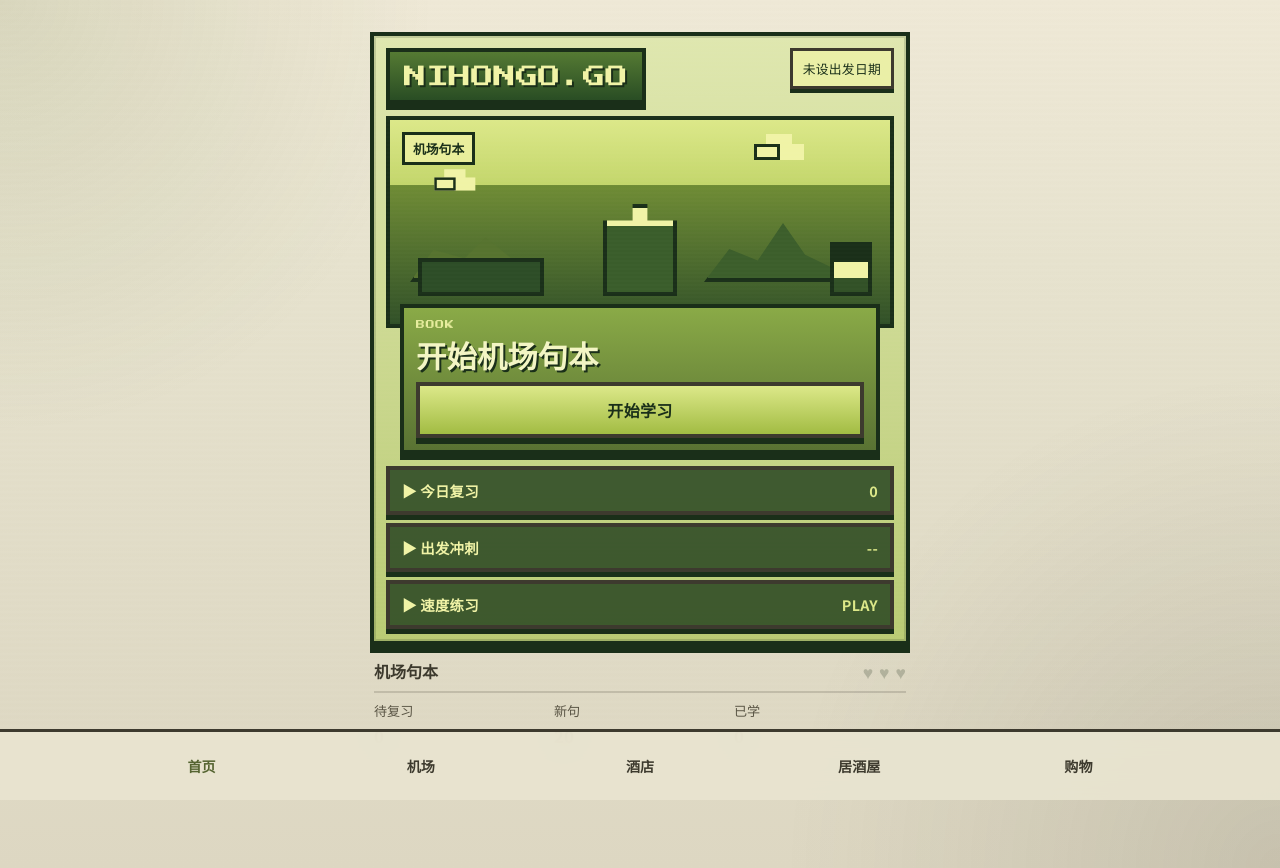
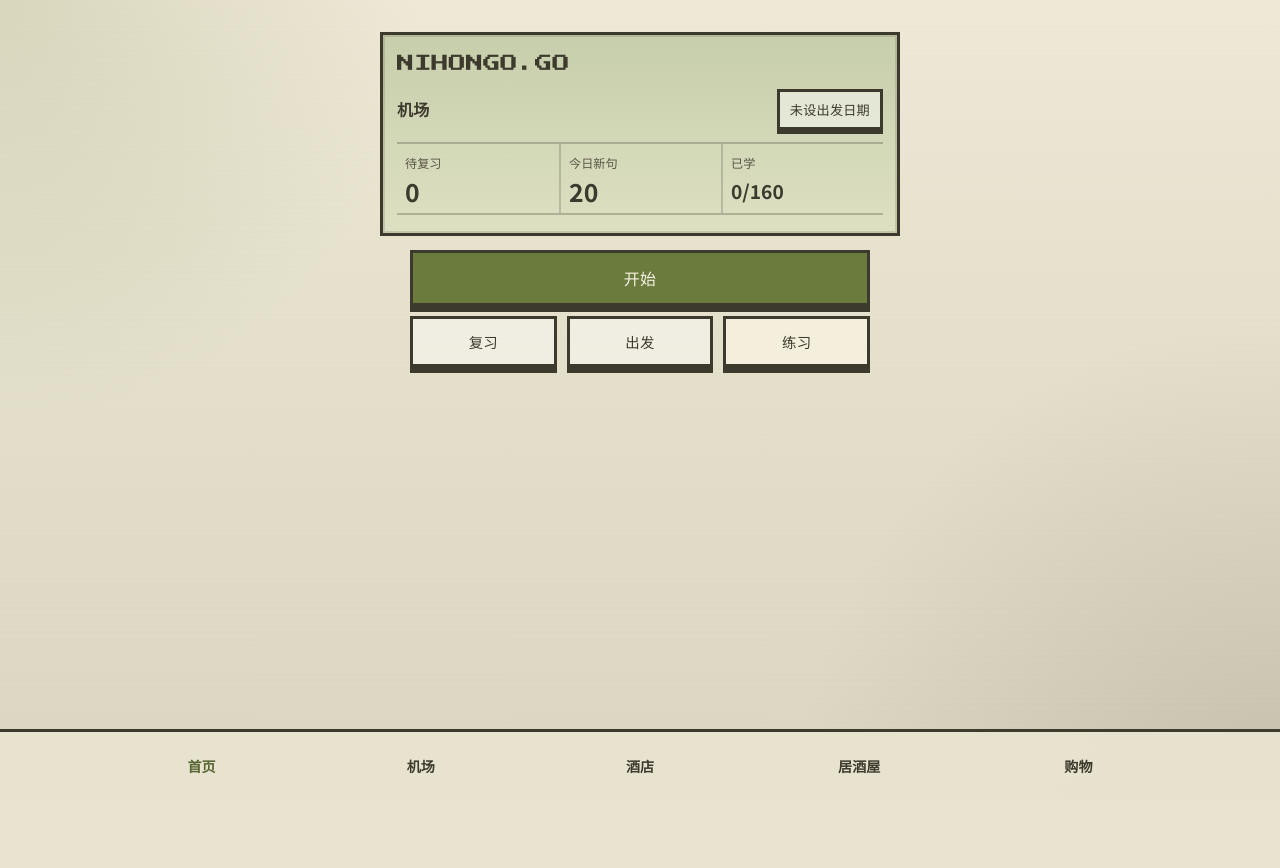
Before and after one commit to bebop-m/japan, a Next.js app: page / in a window 1280 px wide. After the commit the page ends 800 px from the top, so only its background shows below. Built offline with nearby package versions, Linux system fonts and the light colour scheme.

Commit message:
Revert "CODEX像素第一版"
This reverts commit 2f06a609bd1e8f837e7252e654d0990adfee5e95.

```diff
--- a/src/app/globals.css
+++ b/src/app/globals.css
@@ -324,340 +324,6 @@ main {
 
 .gameboy-action-row .pixel-button {
   width: 100%;
-}
-
-.titleboy-home {
-  width: min(100%, 540px);
-  margin: 0 auto;
-  display: grid;
-  gap: 14px;
-}
-
-.titleboy-screen-shell {
-  position: relative;
-  padding: 12px;
-  border: 4px solid #1a2f19;
-  background: linear-gradient(180deg, #dfe7af 0%, #b9cb74 100%);
-  box-shadow:
-    0 8px 0 0 #1a2f19,
-    inset 0 0 0 2px rgba(26, 47, 25, 0.16);
-  overflow: hidden;
-}
-
-.titleboy-screen-shell::after {
-  content: "";
-  position: absolute;
-  inset: 0;
-  pointer-events: none;
-  background: linear-gradient(rgba(255, 255, 255, 0.06) 50%, transparent 50%);
-  background-size: 100% 4px;
-  opacity: 0.18;
-}
-
-.titleboy-screen-top {
-  position: relative;
-  z-index: 2;
-  display: flex;
-  align-items: flex-start;
-  justify-content: space-between;
-  gap: 10px;
-}
-
-.titleboy-logo {
-  display: inline-flex;
-  align-items: center;
-  min-height: 56px;
-  padding: 10px 14px 8px;
-  border: 4px solid #1a2f19;
-  background: linear-gradient(180deg, #557a33 0%, #294d24 100%);
-  color: #f0f3a6;
-  font-family: var(--font-display), monospace;
-  font-size: clamp(1rem, 3vw, 1.4rem);
-  line-height: 1;
-  text-shadow: 2px 2px 0 #1a2f19;
-  box-shadow: 0 6px 0 0 #1a2f19;
-}
-
-.titleboy-settings.pixel-button {
-  min-height: 0;
-  padding: 8px 10px;
-  border-width: 3px;
-  background: rgba(240, 243, 166, 0.72);
-  color: #1a2f19;
-  box-shadow: 0 4px 0 0 #1a2f19;
-  font-size: 0.8rem;
-}
-
-.titleboy-scene {
-  position: relative;
-  margin-top: 12px;
-  height: 212px;
-  border: 4px solid #1a2f19;
-  background: linear-gradient(180deg, #dce889 0%, #c3d66b 32%, #6f8c35 32%, #315028 100%);
-  overflow: hidden;
-}
-
-.titleboy-scene-caption {
-  position: absolute;
-  left: 12px;
-  top: 12px;
-  z-index: 2;
-  padding: 4px 8px;
-  border: 3px solid #1a2f19;
-  background: rgba(240, 243, 166, 0.78);
-  font-size: 0.8rem;
-  font-weight: 700;
-  color: #1a2f19;
-}
-
-.titleboy-cloud {
-  position: absolute;
-  background: #f0f3a6;
-  border: 3px solid #1a2f19;
-  box-shadow:
-    24px 0 0 0 #f0f3a6,
-    12px -10px 0 0 #f0f3a6;
-  width: 26px;
-  height: 16px;
-}
-
-.titleboy-cloud--1 {
-  top: 24px;
-  right: 110px;
-}
-
-.titleboy-cloud--2 {
-  top: 56px;
-  left: 42px;
-  transform: scale(0.82);
-}
-
-.titleboy-hill {
-  position: absolute;
-  bottom: 42px;
-  border: 4px solid #1a2f19;
-  background: #56732f;
-}
-
-.titleboy-hill--back {
-  left: 20px;
-  width: 130px;
-  height: 62px;
-  clip-path: polygon(0 100%, 18% 48%, 42% 62%, 58% 28%, 100% 100%);
-}
-
-.titleboy-hill--front {
-  right: 28px;
-  width: 158px;
-  height: 72px;
-  background: #3c5e2b;
-  clip-path: polygon(0 100%, 16% 54%, 34% 70%, 50% 18%, 64% 62%, 100% 100%);
-}
-
-.titleboy-object,
-.titleboy-mascot {
-  position: absolute;
-  bottom: 28px;
-  border: 4px solid #1a2f19;
-  background: #f0f3a6;
-}
-
-.titleboy-screen-shell--airport .titleboy-object--main {
-  left: 50%;
-  width: 74px;
-  height: 92px;
-  transform: translateX(-50%);
-  background: linear-gradient(180deg, #f0f3a6 0 18px, #3a5d2b 18px 100%);
-  clip-path: polygon(40% 0, 60% 0, 60% 18%, 100% 18%, 100% 100%, 0 100%, 0 18%, 40% 18%);
-}
-
-.titleboy-screen-shell--airport .titleboy-object--alt {
-  left: 28px;
-  width: 126px;
-  height: 38px;
-  background: #2d4d27;
-}
-
-.titleboy-screen-shell--hotel .titleboy-object--main,
-.titleboy-screen-shell--shopping .titleboy-object--main,
-.titleboy-screen-shell--izakaya .titleboy-object--main {
-  left: 34px;
-  width: 178px;
-  height: 76px;
-  background: linear-gradient(180deg, #f0f3a6 0 12px, #325127 12px 100%);
-}
-
-.titleboy-screen-shell--hotel .titleboy-object--alt {
-  right: 24px;
-  width: 80px;
-  height: 104px;
-  background: linear-gradient(180deg, #f0f3a6 0 18px, #355629 18px 100%);
-}
-
-.titleboy-screen-shell--shopping .titleboy-object--alt {
-  right: 22px;
-  width: 96px;
-  height: 66px;
-  background: linear-gradient(180deg, #f0f3a6 0 14px, #43672d 14px 100%);
-}
-
-.titleboy-screen-shell--izakaya .titleboy-object--alt {
-  right: 28px;
-  width: 90px;
-  height: 74px;
-  background: linear-gradient(180deg, #f0f3a6 0 14px, #294924 14px 100%);
-}
-
-.titleboy-screen-shell--clear .titleboy-object--main {
-  left: 50%;
-  bottom: 38px;
-  width: 140px;
-  height: 140px;
-  transform: translateX(-50%) rotate(45deg);
-  background: #f0f3a6;
-}
-
-.titleboy-screen-shell--clear .titleboy-object--alt {
-  left: 50%;
-  bottom: 70px;
-  width: 72px;
-  height: 72px;
-  transform: translateX(-50%);
-  border-radius: 50%;
-  background: #365529;
-}
-
-.titleboy-mascot {
-  right: 18px;
-  width: 42px;
-  height: 54px;
-  background: linear-gradient(180deg, #1a2f19 0 16px, #f0f3a6 16px 32px, #325127 32px 100%);
-}
-
-.titleboy-primary-panel {
-  position: relative;
-  z-index: 2;
-  margin: -24px 14px 0;
-  padding: 12px;
-  border: 4px solid #1a2f19;
-  background: linear-gradient(180deg, #8aaa47 0%, #597233 100%);
-  box-shadow: 0 6px 0 0 #1a2f19;
-  display: grid;
-  gap: 10px;
-}
-
-.titleboy-primary-kicker {
-  font-family: var(--font-display), monospace;
-  font-size: 0.56rem;
-  color: rgba(240, 243, 166, 0.92);
-  letter-spacing: 0.08em;
-}
-
-.titleboy-primary-title {
-  font-size: clamp(1.3rem, 4vw, 1.9rem);
-  font-weight: 900;
-  line-height: 1.1;
-  color: #f3f5c4;
-  text-shadow: 2px 2px 0 #1a2f19;
-}
-
-.titleboy-primary-button.pixel-button {
-  width: 100%;
-  min-height: 54px;
-  border-width: 4px;
-  background: linear-gradient(180deg, #dce889 0%, #a2bc43 100%);
-  color: #1a2f19;
-  box-shadow: 0 6px 0 0 #1a2f19;
-  font-size: 1rem;
-  font-weight: 800;
-}
-
-.titleboy-menu-list {
-  position: relative;
-  z-index: 2;
-  display: grid;
-  gap: 8px;
-  margin-top: 12px;
-}
-
-.titleboy-menu-item.pixel-button {
-  justify-content: space-between;
-  width: 100%;
-  min-height: 48px;
-  padding: 10px 12px;
-  border-width: 4px;
-  background: rgba(35, 64, 30, 0.82);
-  color: #f0f3a6;
-  box-shadow: 0 5px 0 0 #1a2f19;
-}
-
-.titleboy-menu-item.pixel-button.secondary {
-  background: rgba(73, 110, 43, 0.92);
-}
-
-.titleboy-menu-left,
-.titleboy-menu-right {
-  display: inline-flex;
-  align-items: center;
-  gap: 8px;
-  font-weight: 800;
-}
-
-.titleboy-menu-right {
-  color: #dce889;
-}
-
-.titleboy-footer {
-  display: grid;
-  gap: 8px;
-  padding: 0 4px;
-}
-
-.titleboy-footer-row {
-  display: flex;
-  align-items: center;
-  justify-content: space-between;
-  gap: 10px;
-  font-weight: 800;
-}
-
-.titleboy-footer-title {
-  font-size: 1rem;
-}
-
-.titleboy-heart-row {
-  display: inline-flex;
-  gap: 6px;
-}
-
-.titleboy-heart {
-  font-size: 1.1rem;
-  line-height: 1;
-  color: rgba(26, 47, 25, 0.22);
-}
-
-.titleboy-heart.filled {
-  color: #365529;
-}
-
-.titleboy-footer-stats {
-  display: grid;
-  grid-template-columns: repeat(3, 1fr);
-  gap: 8px;
-  padding-top: 8px;
-  border-top: 2px solid rgba(61, 58, 46, 0.18);
-}
-
-.titleboy-footer-stat {
-  display: grid;
-  gap: 4px;
-  font-size: 0.82rem;
-  color: var(--ink-soft);
-}
-
-.titleboy-footer-stat strong {
-  font-size: 1.05rem;
-  color: var(--ink);
 }
 
 .machine-card {
@@ -1094,18 +760,3 @@ rt {
     grid-template-columns: 1.2fr 0.8fr;
   }
 }
-
-@media (max-width: 480px) {
-  .titleboy-primary-title {
-    font-size: 1.12rem;
-  }
-
-  .titleboy-scene {
-    height: 188px;
-  }
-
-  .titleboy-menu-item.pixel-button {
-    min-height: 44px;
-    font-size: 0.84rem;
-  }
-}
--- a/src/components/dashboard-shell.tsx
+++ b/src/components/dashboard-shell.tsx
@@ -1,17 +1,25 @@
 "use client";
 
 import { useMemo } from "react";
-
 import { PixelButton } from "@/components/pixel-button";
 import { getScene } from "@/lib/content";
-import { getCurrentBookSceneId, getSceneBookAvailableCount } from "@/lib/books";
+import {
+  getCurrentBookSceneId,
+  getSceneBookAvailableCount
+} from "@/lib/books";
 import {
   resolveCurriculumCompletion,
-  resolveDepartureCountdown
+  resolveDepartureCountdown,
+  resolvePrimaryAction
 } from "@/lib/dashboard/home";
 import { getDepartureReadyReviewItems } from "@/lib/storage/favorites";
 import { readStorageState } from "@/lib/storage/local";
-import { getDueReviewItems, getMasteredSentenceCount, getPhraseReviewItemCount, getSpotlightReviewItems } from "@/lib/review/srs";
+import {
+  getDueReviewItems,
+  getMasteredSentenceCount,
+  getPhraseReviewItemCount,
+  getSpotlightReviewItems
+} from "@/lib/review/srs";
 import type { SceneSummary } from "@/lib/types/content";
 import type { AppStorageState } from "@/lib/types/storage";
 
@@ -26,7 +34,13 @@ const sceneNameMap: Record<SceneSummary["id"], string> = {
   shopping: "购物"
 };
 
-function getCountdownLabel(countdown: ReturnType<typeof resolveDepartureCountdown>): string {
+interface DashboardAction {
+  href: string;
+  label: string;
+  variant: "secondary" | "ghost";
+}
+
+function getCountdownLabel(countdown: ReturnType<typeof resolveDepartureCountdown>) {
   if (countdown.kind === "unset") {
     return "未设出发日期";
   }
@@ -39,39 +53,74 @@ function getCountdownLabel(countdown: ReturnType<typeof resolveDepartureCountdow
     return "已过期";
   }
 
-  return `${countdown.daysUntil ?? "--"} 天`;
+  return `${countdown.daysUntil} 天`;
 }
 
-function hasStartedBook(storage: AppStorageState, sceneId: SceneSummary["id"]): boolean {
-  return Object.values(storage.reviewItems).some((item) => {
-    if (item.sceneId !== sceneId || item.contentType !== "phrase") {
-      return false;
-    }
-
-    return Boolean(item.lastStudiedAt || item.stepState.currentStep > 0 || item.completedAt);
-  });
+function hasStartedBook(storage: AppStorageState, sceneId: SceneSummary["id"]) {
+  return Object.values(storage.reviewItems).some(
+    (item) =>
+      item.sceneId === sceneId &&
+      (item.stepState.currentStep > 0 || Boolean(item.completedAt) || Boolean(item.lastStudiedAt))
+  );
 }
 
-function getFilledHearts(current: number, total: number): number {
-  if (total <= 0) {
-    return 0;
-  }
-
-  return Math.min(3, Math.max(0, Math.ceil((current / total) * 3)));
+interface HomeScreenProps {
+  headline: string;
+  spotlightCount: number;
+  countdownLabel: string;
+  stat1Label: string;
+  stat1Value: string | number;
+  stat2Label: string;
+  stat2Value: string | number;
+  stat3Label: string;
+  stat3Value: string | number;
 }
 
-interface TitleMenuItem {
-  href: string;
-  label: string;
-  value: string;
-  variant?: "primary" | "secondary" | "ghost";
-}
+function HomeScreen({
+  headline,
+  spotlightCount,
+  countdownLabel,
+  stat1Label,
+  stat1Value,
+  stat2Label,
+  stat2Value,
+  stat3Label,
+  stat3Value
+}: HomeScreenProps) {
+  return (
+    <div className="gameboy-screen">
+      <div className="hero-title">
+        <span className="display" style={{ fontSize: "1.08rem" }}>
+          NIHONGO.GO
+        </span>
+      </div>
 
-interface PanelState {
-  kicker: string;
-  title: string;
-  label: string;
-  href: string;
+      <div className="gameboy-book-row">
+        <div className="gameboy-book-meta">
+          <span className="gameboy-book-label">{headline}</span>
+          {spotlightCount > 0 ? <span className="badge danger">回炉 {spotlightCount}</span> : null}
+        </div>
+        <PixelButton href="/settings" variant="ghost" className="gameboy-countdown">
+          {countdownLabel}
+        </PixelButton>
+      </div>
+
+      <div className="gameboy-hud">
+        <div className="gameboy-stat">
+          <span className="gameboy-stat-label">{stat1Label}</span>
+          <strong className="gameboy-stat-value">{stat1Value}</strong>
+        </div>
+        <div className="gameboy-stat">
+          <span className="gameboy-stat-label">{stat2Label}</span>
+          <strong className="gameboy-stat-value">{stat2Value}</strong>
+        </div>
+        <div className="gameboy-stat">
+          <span className="gameboy-stat-label">{stat3Label}</span>
+          <strong className="gameboy-stat-value compact">{stat3Value}</strong>
+        </div>
+      </div>
+    </div>
+  );
 }
 
 export function DashboardShell({ scenes }: DashboardShellProps) {
@@ -85,16 +134,14 @@ export function DashboardShell({ scenes }: DashboardShellProps) {
     bookProgressByScene: storage.bookProgressByScene,
     scenes
   });
-
   const currentBookSceneId = getCurrentBookSceneId(storage, scenes);
+  const currentBookLabel = sceneNameMap[currentBookSceneId];
   const currentBookScene = getScene(currentBookSceneId);
-  const currentBookLabel = sceneNameMap[currentBookSceneId];
   const currentBookHref = `/scene/${currentBookSceneId}`;
   const currentBookStarted = hasStartedBook(storage, currentBookSceneId);
   const newSentenceCount = currentBookScene
     ? Math.min(20, getSceneBookAvailableCount(currentBookScene, storage, "sentence"))
     : 0;
-
   const countdown = resolveDepartureCountdown({
     departureDateISO: storage.userSettings.departureDateISO,
     totalReviewItems,
@@ -102,182 +149,87 @@ export function DashboardShell({ scenes }: DashboardShellProps) {
     departureReadyCount
   });
   const countdownLabel = getCountdownLabel(countdown);
-  const heartsFilled = completion.isCurriculumComplete
-    ? 3
-    : getFilledHearts(masteredSentenceCount, Math.max(totalReviewItems, 1));
-
-  let panel: PanelState;
-
-  if (completion.isCurriculumComplete) {
-    if (dueReviewCount > 0) {
-      panel = {
-        kicker: "CLEAR",
-        title: "通关后清复习",
-        label: "继续复习",
-        href: "/review"
-      };
-    } else if (departureReadyCount > 0) {
-      panel = {
-        kicker: "CLEAR",
-        title: "全句本已通关",
-        label: "出发冲刺",
-        href: "/departure"
-      };
-    } else {
-      panel = {
-        kicker: "CLEAR",
-        title: "全句本已通关",
-        label: "自由练习",
-        href: "/practice"
-      };
-    }
-  } else if (countdown.kind === "today") {
-    panel = {
-      kicker: "TODAY",
-      title: "开始出发冲刺",
-      label: "立刻开始",
-      href: "/departure"
-    };
-  } else if (dueReviewCount > 0) {
-    panel = {
-      kicker: "TODAY",
-      title: "开始今日复习",
-      label: "立即开始",
-      href: "/review"
-    };
-  } else {
-    panel = {
-      kicker: "BOOK",
-      title: `${currentBookStarted ? "继续" : "开始"}${currentBookLabel}句本`,
-      label: currentBookStarted ? "继续学习" : "开始学习",
-      href: currentBookHref
-    };
-  }
-
-  const menuCandidates: TitleMenuItem[] = [
-    ...(completion.isCurriculumComplete
-      ? []
-      : [
-          {
-            href: currentBookHref,
-            label: "旅行句本",
-            value: currentBookLabel,
-            variant: "secondary" as const
-          }
-        ]),
+  const primaryAction = resolvePrimaryAction({
+    countdown,
+    dueReviewCount,
+    nextLesson: null,
+    departureReadyCount
+  });
+  const actionButtons: DashboardAction[] = [
     {
       href: "/review",
-      label: "今日复习",
-      value: `${dueReviewCount}`,
-      variant: dueReviewCount > 0 ? "secondary" : "ghost"
+      label: "复习",
+      variant: dueReviewCount > 0 || spotlightCount > 0 ? "secondary" : "ghost"
     },
-    ...(spotlightCount > 0
-      ? [
-          {
-            href: "/review?focus=1",
-            label: "重点回炉",
-            value: `${spotlightCount}`,
-            variant: "secondary" as const
-          }
-        ]
-      : []),
     {
       href: "/departure",
-      label: "出发冲刺",
-      value: departureReadyCount > 0 ? `${departureReadyCount}` : "--",
-      variant: departureReadyCount > 0 ? "secondary" : "ghost"
+      label: "出发",
+      variant:
+        departureReadyCount > 0 || countdown.kind === "urgent" || countdown.kind === "today"
+          ? "secondary"
+          : "ghost"
     },
     {
       href: "/practice",
-      label: "速度练习",
-      value: "PLAY",
-      variant: "ghost"
+      label: "练习",
+      variant: "secondary"
     }
   ];
 
-  const menuItems = menuCandidates.filter((item) => item.href !== panel.href).slice(0, 3);
-  const screenVariant = completion.isCurriculumComplete ? "clear" : currentBookSceneId;
-  const footerStats = completion.isCurriculumComplete
-    ? [
-        { label: "场景", value: `${completion.completedSceneCount}` },
-        { label: "句本", value: `${completion.completedBookCount}` },
-        { label: "已学", value: `${masteredSentenceCount}` }
-      ]
-    : [
-        { label: "待复习", value: `${dueReviewCount}` },
-        { label: "新句", value: `${newSentenceCount}` },
-        { label: "已学", value: `${masteredSentenceCount}` }
-      ];
+  if (completion.isCurriculumComplete) {
+    return (
+      <div className="gameboy-layout">
+        <HomeScreen
+          headline="全部通关"
+          spotlightCount={spotlightCount}
+          countdownLabel={countdownLabel}
+          stat1Label="场景"
+          stat1Value={`${completion.completedSceneCount}/${completion.totalSceneCount}`}
+          stat2Label="句本"
+          stat2Value={`${completion.completedBookCount}/${completion.totalBookCount}`}
+          stat3Label="已学"
+          stat3Value={`${masteredSentenceCount}/${totalReviewItems}`}
+        />
 
-  return (
-    <div className="titleboy-home">
-      <div className={`titleboy-screen-shell titleboy-screen-shell--${screenVariant}`}>
-        <div className="titleboy-screen-top">
-          <div className="titleboy-logo">NIHONGO.GO</div>
-          <PixelButton href="/settings" variant="ghost" className="titleboy-settings">
-            {countdownLabel}
+        <div className="gameboy-controls">
+          <PixelButton href={primaryAction.href} style={{ width: "100%", minHeight: 56, fontSize: "1rem" }}>
+            {primaryAction.label}
           </PixelButton>
-        </div>
-
-        <div className={`titleboy-scene titleboy-scene--${screenVariant}`}>
-          <span className="titleboy-cloud titleboy-cloud--1" />
-          <span className="titleboy-cloud titleboy-cloud--2" />
-          <span className="titleboy-hill titleboy-hill--back" />
-          <span className="titleboy-hill titleboy-hill--front" />
-          <span className="titleboy-object titleboy-object--main" />
-          <span className="titleboy-object titleboy-object--alt" />
-          <span className="titleboy-mascot" />
-          <span className="titleboy-scene-caption">
-            {completion.isCurriculumComplete ? "CLEAR MODE" : `${currentBookLabel}句本`}
-          </span>
-        </div>
-
-        <div className="titleboy-primary-panel">
-          <div className="titleboy-primary-kicker">{panel.kicker}</div>
-          <div className="titleboy-primary-title">{panel.title}</div>
-          <PixelButton href={panel.href} className="titleboy-primary-button">
-            {panel.label}
-          </PixelButton>
-        </div>
-
-        <div className="titleboy-menu-list">
-          {menuItems.map((item) => (
-            <PixelButton
-              key={`${item.href}-${item.label}`}
-              href={item.href}
-              variant={item.variant ?? "ghost"}
-              className="titleboy-menu-item"
-            >
-              <span className="titleboy-menu-left">▶ {item.label}</span>
-              <span className="titleboy-menu-right">{item.value}</span>
-            </PixelButton>
-          ))}
-        </div>
-      </div>
-
-      <div className="titleboy-footer">
-        <div className="titleboy-footer-row">
-          <span className="titleboy-footer-title">
-            {completion.isCurriculumComplete ? "全句本通关" : `${currentBookLabel}句本`}
-          </span>
-          <div className="titleboy-heart-row">
-            {Array.from({ length: 3 }).map((_, index) => (
-              <span
-                key={index}
-                className={`titleboy-heart ${index < heartsFilled ? "filled" : ""}`.trim()}
-              >
-                ♥
-              </span>
+          <div className="gameboy-action-row">
+            {actionButtons.map((action) => (
+              <PixelButton key={action.href} href={action.href} variant={action.variant}>
+                {action.label}
+              </PixelButton>
             ))}
           </div>
         </div>
+      </div>
+    );
+  }
 
-        <div className="titleboy-footer-stats">
-          {footerStats.map((stat) => (
-            <div key={stat.label} className="titleboy-footer-stat">
-              <span>{stat.label}</span>
-              <strong>{stat.value}</strong>
-            </div>
+  return (
+    <div className="gameboy-layout">
+      <HomeScreen
+        headline={currentBookLabel}
+        spotlightCount={spotlightCount}
+        countdownLabel={countdownLabel}
+        stat1Label="待复习"
+        stat1Value={dueReviewCount}
+        stat2Label="今日新句"
+        stat2Value={newSentenceCount}
+        stat3Label="已学"
+        stat3Value={`${masteredSentenceCount}/${totalReviewItems}`}
+      />
+
+      <div className="gameboy-controls">
+        <PixelButton href={currentBookHref} style={{ width: "100%", minHeight: 56, fontSize: "1rem" }}>
+          {currentBookStarted ? "继续" : "开始"}
+        </PixelButton>
+        <div className="gameboy-action-row">
+          {actionButtons.map((action) => (
+            <PixelButton key={action.href} href={action.href} variant={action.variant}>
+              {action.label}
+            </PixelButton>
           ))}
         </div>
       </div>
```
Also changed, not shown: public/fallback-LALJz9vrwoZ_y428-8sE0.js (renamed from public/fallback-nVRS8igfOeJ5ISiX129__.js).
